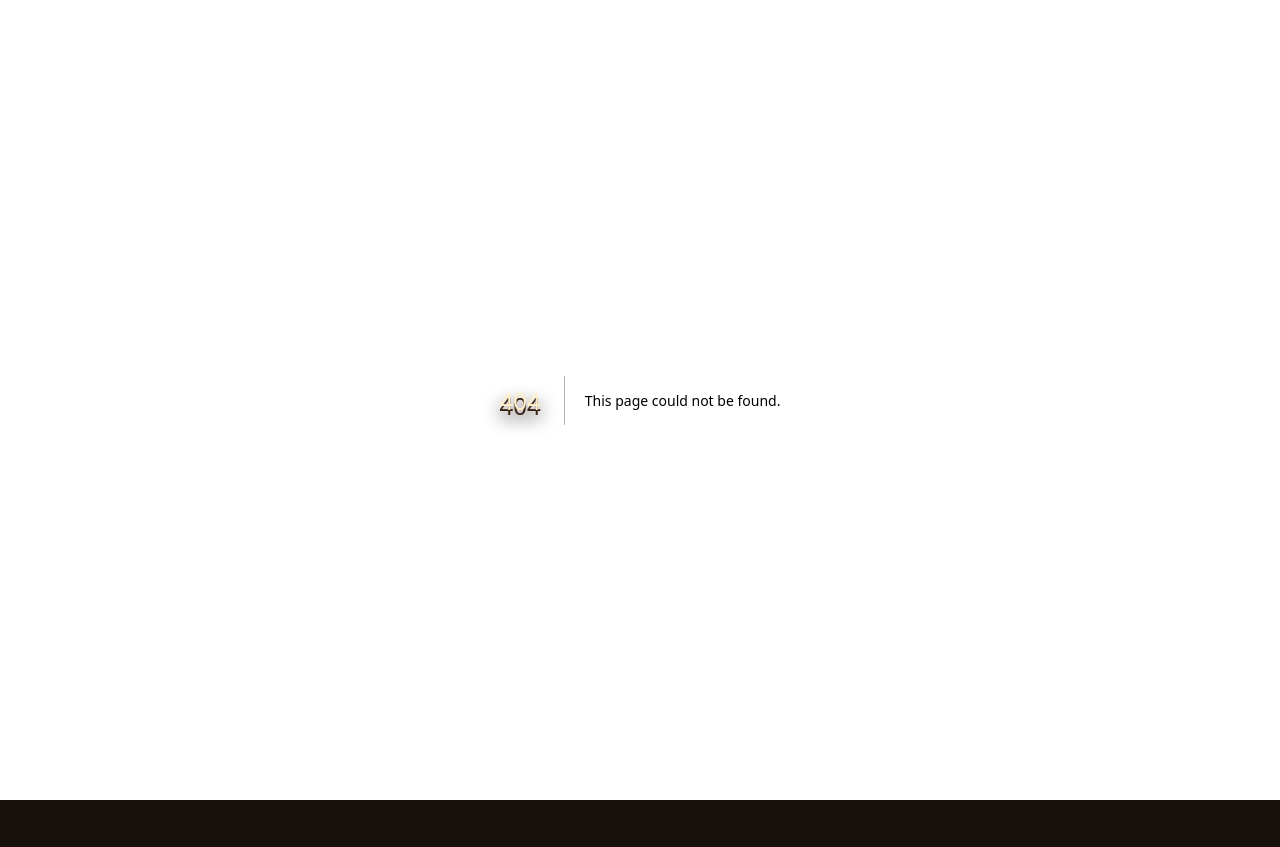
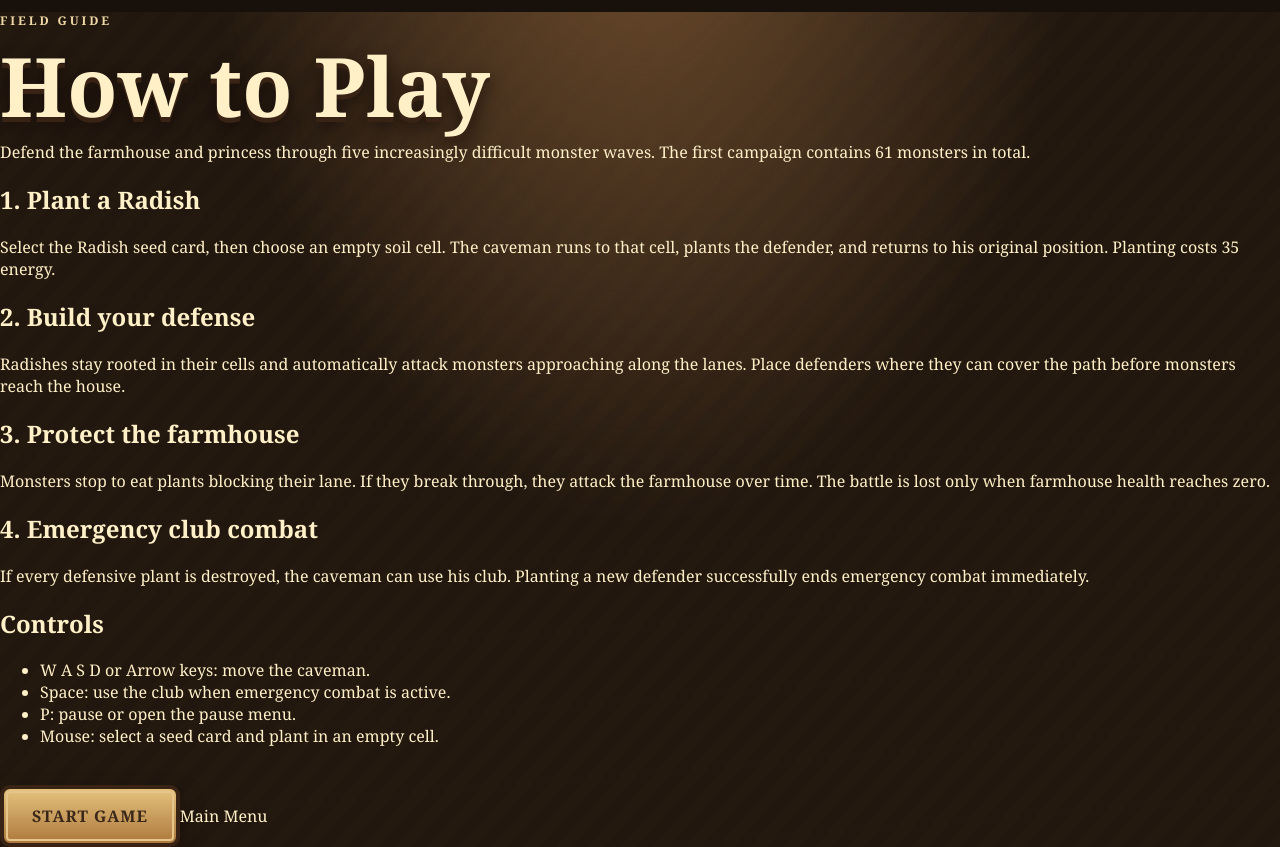
Before and after one commit to waelkamira/FarmVsMonsters, a Next.js app in the folder web/: page /how-to-play in a window 1280 px wide. Before the commit this address had no page. Before the commit the page ends 800 px from the top, so only its background shows below. Built offline with nearby package versions, Linux system fonts and the light colour scheme.

Commit message:
Add How to Play field guide

```diff
--- /dev/null
+++ b/web/app/how-to-play/page.js
@@ -0,0 +1,26 @@
+import Link from "next/link";
+
+export const metadata = { title: "How to Play — Farm Vs Monsters" };
+
+export default function HowToPlayPage() {
+  return (
+    <main className="info-shell">
+      <article className="info-card">
+        <p className="eyebrow">FIELD GUIDE</p>
+        <h1>How to Play</h1>
+        <p>Defend the farmhouse and princess through five increasingly difficult monster waves. The first campaign contains 61 monsters in total.</p>
+        <h2>1. Plant a Radish</h2>
+        <p>Select the Radish seed card, then choose an empty soil cell. The caveman runs to that cell, plants the defender, and returns to his original position. Planting costs 35 energy.</p>
+        <h2>2. Build your defense</h2>
+        <p>Radishes stay rooted in their cells and automatically attack monsters approaching along the lanes. Place defenders where they can cover the path before monsters reach the house.</p>
+        <h2>3. Protect the farmhouse</h2>
+        <p>Monsters stop to eat plants blocking their lane. If they break through, they attack the farmhouse over time. The battle is lost only when farmhouse health reaches zero.</p>
+        <h2>4. Emergency club combat</h2>
+        <p>If every defensive plant is destroyed, the caveman can use his club. Planting a new defender successfully ends emergency combat immediately.</p>
+        <h2>Controls</h2>
+        <ul><li>W A S D or Arrow keys: move the caveman.</li><li>Space: use the club when emergency combat is active.</li><li>P: pause or open the pause menu.</li><li>Mouse: select a seed card and plant in an empty cell.</li></ul>
+        <nav className="info-nav"><Link className="primary-link" href="/game">Start Game</Link><Link className="secondary-link" href="/">Main Menu</Link></nav>
+      </article>
+    </main>
+  );
+}
```
